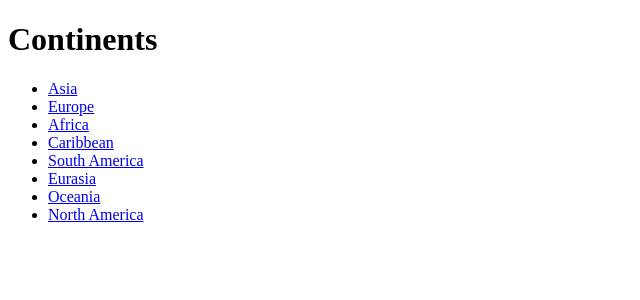
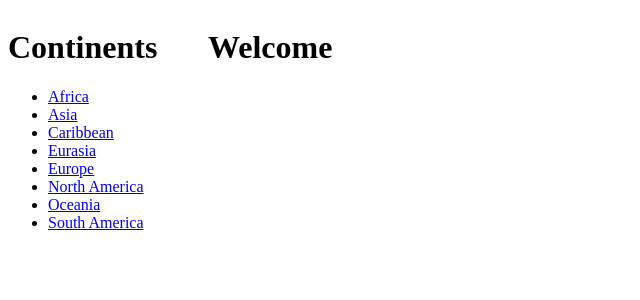
Before and after one commit to DavidStahl97/Web-Technologies, a Flask app: page / in a window 1280 px wide. Shown: the top 300 px of the page, without its empty margins (0-640 px from the left). Run offline with Flask 2, Linux system fonts and the light colour scheme.

Commit message:
template inheritence

```diff
--- a/server.py
+++ b/server.py
@@ -2,27 +2,26 @@ from flask import Flask, render_template
 import json
 
 data = json.load(open('worldl.json'))
+continents = sorted(set([c['continent'] for c in data]))
 
 app = Flask(__name__)
 
 @app.route("/")
 def indexPage():
-    duplicate_continents = [c['continent'] for c in data]
-    continents = list(dict.fromkeys(duplicate_continents))
     return render_template('index.html', continents = continents)
 
 @app.route("/country/<num>")
 def countryPage(num):
-    return render_template('country.html', country = data[int(num)])
+    return render_template('country.html', country = data[int(num)], continents = continents)
 
 @app.route("/continent/<continent_name>")
 def continentPage(continent_name):
     country_list = [c['name'] for c in data if c['continent'] == continent_name]
-    return render_template('continent.html', continent_name = continent_name, country_list = country_list)
+    return render_template('continent.html', continent_name = continent_name, country_list = country_list, continents = continents)
 
 @app.route("/countryByName/<name>")
 def countryByNamePage(name):
     country = next(c for c in data if c['name'] == name)
-    return render_template("country.html", country = country)
+    return render_template("country.html", country = country, continents = continents)
 
 app.run(debug=True)
--- /dev/null
+++ b/static/styles/menu.css
@@ -0,0 +1,9 @@
+.container{
+    display: flex;
+}
+.fixed{
+    width: 200px;
+}
+.flex-item{
+    flex-grow: 1;
+}
--- /dev/null
+++ b/templates/base.html
@@ -0,0 +1,21 @@
+<!DOCTYPE html>
+<html>
+    <head>
+        <link rel= "stylesheet" type= "text/css" href= "{{ url_for('static',filename='styles/menu.css') }}">
+    </head>
+    <body>
+        <div class="container">
+            <div class="fixed">
+                <h1>Continents</h1>
+                <ul>
+                    {% for c in continents %}
+                        <li><a href="/continent/{{c}}">{{c}}</a></li>
+                    {% endfor %}
+                </ul>
+            </div>
+            <div class="flex-item">
+                <div id="content">{% block content %}{% endblock %}</div>
+            </div>
+        </div>
+    </body>
+</html>
--- a/templates/country.html
+++ b/templates/country.html
@@ -1,5 +1,9 @@
+{% extends "base.html" %}
+
+{% block content %}
 <h1>{{ country['name'] }}</h1>
 
 <p>Continent <a href="{{country['continent']}}">{{country['continent']}}</a></p>
 
 <img src="{{ country['flag'] }}"/>
+{% endblock %}
--- a/templates/index.html
+++ b/templates/index.html
@@ -1,15 +1,5 @@
-<!DOCTYPE html>
-<html>
-    <head>
+{% extends "base.html" %}
 
-    </head>
-    <body>
-        <h1>Continents</h1>
-        <ul>
-            {% for c in continents %}
-                <li><a href="/continent/{{c}}">{{c}}</a></li>
-            {% endfor %}
-        </ul>
-
-    </body>
-</html>
+{% block content %}
+<h1>Welcome</h1>
+{% endblock %}
```
Also changed, not shown: templates/continent.html (+3 -8 lines).
